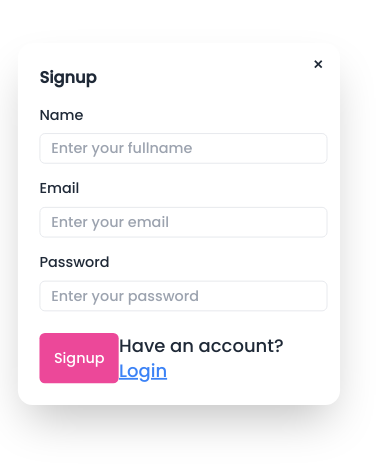
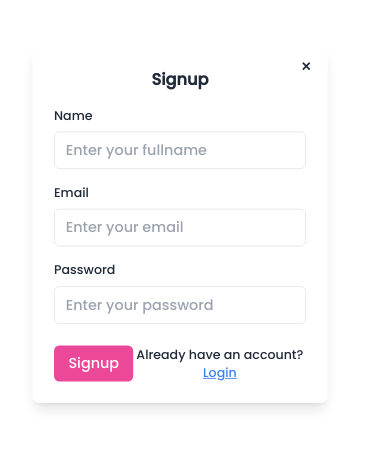
Before and after one commit to Anuragyadav1/Book-Store, a React (Vite) app in the folder Frontend/: page /signup in a window 390 px wide. Shown: the part 198-672 px from the top of the page. Built offline with nearby package versions, Linux system fonts and the light colour scheme.

Commit message:
signup responsive

```diff
--- a/Frontend/src/components/Signup.jsx
+++ b/Frontend/src/components/Signup.jsx
@@ -43,63 +43,84 @@ function Signup() {
 
   return (
     <>
-      <div className="flex h-screen items-center justify-center">
-        <div className="w-[600px]">
-          <div className="modal-box">
+      <div className="flex h-screen items-center justify-center p-4">
+        <div className="w-full max-w-lg md:w-[600px]">
+          <div className="modal-box p-6 md:p-8 rounded-lg shadow-lg">
             <form onSubmit={handleSubmit(onSubmit)}>
-              <Link to="/" className="btn btn-sm btn-circle btn-ghost absolute right-2 top-2">✕</Link>
-              <h3 className="font-bold text-lg">Signup</h3>
+              <Link
+                to="/"
+                className="btn btn-sm btn-circle btn-ghost absolute right-2 top-2"
+              >
+                ✕
+              </Link>
+              <h3 className="font-bold text-lg text-center">Signup</h3>
+
+              {/* Full Name */}
               <div className="mt-4 space-y-2">
-                <span>Name</span>
+                <label className="block text-sm font-medium">Name</label>
                 <input
                   type="text"
                   placeholder="Enter your fullname"
-                  className="w-80 px-3 py-1 border rounded-md outline-none"
+                  className="w-full px-3 py-2 border rounded-md outline-none focus:border-blue-500"
                   {...register("fullname", { required: true })}
                 />
-                {errors.fullname && <span className="text-sm text-red-500">This field is required</span>}
+                {errors.fullname && (
+                  <span className="text-sm text-red-500">
+                    This field is required
+                  </span>
+                )}
               </div>
 
               {/* Email */}
               <div className="mt-4 space-y-2">
-                <span>Email</span>
+                <label className="block text-sm font-medium">Email</label>
                 <input
                   type="email"
                   placeholder="Enter your email"
-                  className="w-80 px-3 py-1 border rounded-md outline-none"
+                  className="w-full px-3 py-2 border rounded-md outline-none focus:border-blue-500"
                   {...register("email", { required: true })}
                 />
-                {errors.email && <span className="text-sm text-red-500">This field is required</span>}
+                {errors.email && (
+                  <span className="text-sm text-red-500">
+                    This field is required
+                  </span>
+                )}
               </div>
 
               {/* Password */}
               <div className="mt-4 space-y-2">
-                <span>Password</span>
+                <label className="block text-sm font-medium">Password</label>
                 <input
                   type="password"
                   placeholder="Enter your password"
-                  className="w-80 px-3 py-1 border rounded-md outline-none"
+                  className="w-full px-3 py-2 border rounded-md outline-none focus:border-blue-500"
                   {...register("password", { required: true })}
                 />
-                {errors.password && <span className="text-sm text-red-500">This field is required</span>}
+                {errors.password && (
+                  <span className="text-sm text-red-500">
+                    This field is required
+                  </span>
+                )}
               </div>
 
               {/* Submit Button */}
-              <div className="flex justify-between mt-6">
+              <div className="flex justify-between items-center mt-6">
                 <button
                   type="submit"
-                  className={`bg-pink-500 text-white rounded-md px-4 py-2 hover:bg-pink-700 flex items-center ${
-                    isLoading ? "opacity-50 cursor-not-allowed" : "hover:bg-pink-700"
+                  className={`bg-pink-500 text-white rounded-md px-4 py-2 flex items-center justify-center transition-colors ${
+                    isLoading
+                      ? "opacity-50 cursor-not-allowed"
+                      : "hover:bg-pink-700"
                   }`}
                   disabled={isLoading} // Disable button while loading
                 >
-                  {isLoading ? (
-                    <span className="loader mr-2"></span> // Optionally add a loader here
-                  ) : null}
+                  {isLoading && (
+                    <span className="loader border-t-transparent border-4 border-white rounded-full w-4 h-4 mr-2"></span>
+                  )}
                   {isLoading ? "Signing up..." : "Signup"}
                 </button>
-                <p className="text-xl">
-                  Have an account?{" "}
+                <p className="text-sm text-center">
+                  Already have an account?{" "}
                   <button
                     type="button"
                     className="underline text-blue-500 cursor-pointer"
@@ -114,6 +135,7 @@ function Signup() {
         </div>
       </div>
 
+      {/* Login Modal */}
       {isLoginModalOpen && (
         <Login
           onClose={() => setLoginModalOpen(false)} // Close modal callback
```
